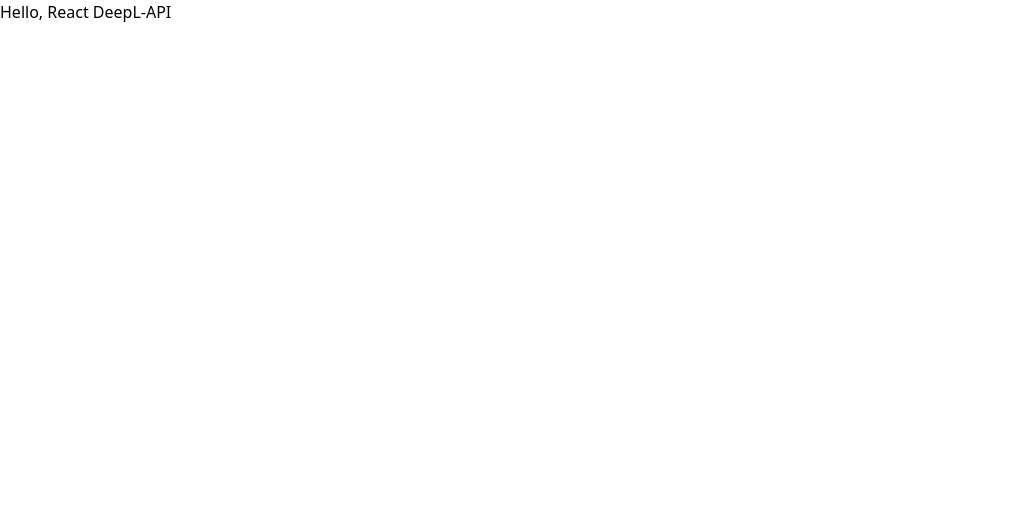
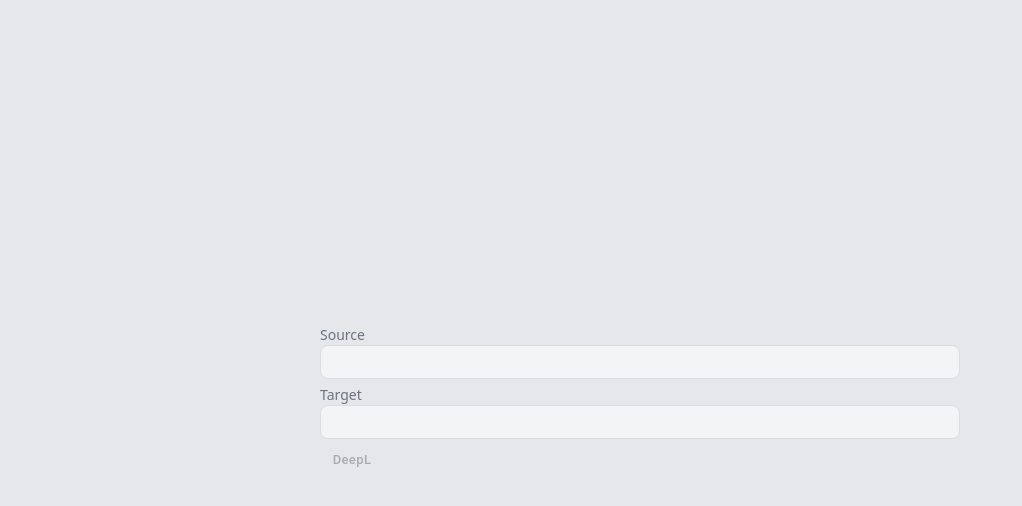
Before and after one commit to nnamm/react-deeplapi, a React (Create React App) app: page / in a window 1280 px wide. Shown: the top 506 px of the page, without its empty margins (0-1022 px from the left). Built offline with nearby package versions, Linux system fonts and the light colour scheme.

Commit message:
Feature/basic components (#1)
* Added components & funcs for  TextArea

* Added Button component

```diff
--- a/src/App.tsx
+++ b/src/App.tsx
@@ -1,9 +1,9 @@
-import React from 'react';
+import GoodThingContainer from './components/GoodThingContainer';
 
 function App() {
   return (
-    <div className="App">
-      <p>Hello, React DeepL-API</p>
+    <div className="flex justify-center items-center flex-col w-screen min-h-screen bg-gray-200">
+      <GoodThingContainer />
     </div>
   );
 }
--- /dev/null
+++ b/src/components/ExecButton.tsx
@@ -0,0 +1,21 @@
+import { FC, useContext } from 'react';
+import { GoodThingContext } from '../contexts/GoodThingContext';
+import Button from '@mui/material/Button';
+
+type ButtonProps = {
+  name: string;
+};
+
+const ExecButton: FC<ButtonProps> = ({ name }) => {
+  const { sourceText, targetText } = useContext(GoodThingContext);
+
+  return (
+    <div>
+      <Button className="focus:outline-none" disabled={targetText.length === 0} size="small" style={{ textTransform: 'none' }}>
+        {name}
+      </Button>
+    </div>
+  );
+};
+
+export default ExecButton;
--- /dev/null
+++ b/src/components/GoodThingContainer.tsx
@@ -0,0 +1,17 @@
+import GoodThingProvider from '../contexts/GoodThingContext';
+import TextArea from './TextArea';
+import ExecButton from './ExecButton';
+
+const GoodThingContainer = () => {
+  return (
+    <div className="w-1/2">
+      <GoodThingProvider>
+        <TextArea name="Source" />
+        <TextArea name="Target" />
+        <ExecButton name="DeepL" />
+      </GoodThingProvider>
+    </div>
+  );
+};
+
+export default GoodThingContainer;
--- /dev/null
+++ b/src/components/TextArea.tsx
@@ -0,0 +1,51 @@
+import React, { FC, useState, useContext } from 'react';
+import { GoodThingContext } from '../contexts/GoodThingContext';
+
+const INITROW = 1;
+
+type TextAreaProps = {
+  name: string;
+};
+
+const getRowCount = (text: string): number => {
+  const matchArray: RegExpMatchArray | null = text.match(/\n/g);
+  if (matchArray) {
+    const lineBreaks = matchArray.length + INITROW;
+    return lineBreaks < 10 ? lineBreaks : 10;
+  }
+  return INITROW;
+};
+
+const TextArea: FC<TextAreaProps> = ({ name }) => {
+  const [rowCount, setRowCount] = useState(INITROW);
+  const { sourceText, targetText, setSourceText, setTargetText } = useContext(GoodThingContext);
+
+  const sourceHandlerChange = (e: React.ChangeEvent<HTMLTextAreaElement>) => {
+    setRowCount(getRowCount(e.target.value));
+    setSourceText(e.target.value);
+  };
+  const targetHandlerChange = (e: React.ChangeEvent<HTMLTextAreaElement>) => {
+    setRowCount(getRowCount(e.target.value));
+    setTargetText(e.target.value);
+  };
+
+  return (
+    <div>
+      <div className="text-gray-500 text-sm">
+        {name === 'Source' ? <label htmlFor={name}>{name}</label> : <label htmlFor="Target">{name}</label>}
+      </div>
+      <textarea
+        aria-label="Textarea to write about what was good."
+        id={name}
+        name={name}
+        rows={rowCount}
+        value={name === 'Source' ? sourceText : targetText}
+        onChange={name === 'Source' ? (e) => sourceHandlerChange(e) : (e) => targetHandlerChange(e)}
+        className="w-full px-2 py-1 leading-6 border-solid rounded-lg bg-gray-100 focus:outline-none focus:bg-white"
+        style={{ border: 'solid 1px #ddd', resize: 'none' }}
+      />
+    </div>
+  );
+};
+
+export default TextArea;
--- /dev/null
+++ b/src/contexts/GoodThingContext.tsx
@@ -0,0 +1,32 @@
+import { FC, useState, createContext, ReactNode } from 'react';
+
+type GoodThingContextType = {
+  goodThingNumber?: number;
+  date?: string;
+  sourceText: string;
+  targetText: string;
+  setSourceText: (sourceText: string) => void;
+  setTargetText: (targetText: string) => void;
+};
+
+type Props = {
+  children: ReactNode;
+};
+
+export const GoodThingContext = createContext<GoodThingContextType>({
+  sourceText: '',
+  targetText: '',
+  setSourceText: () => ({}),
+  setTargetText: () => ({}),
+});
+
+const GoodThingProvider: FC<Props> = (props) => {
+  const { children } = props;
+  const [sourceText, setSourceText] = useState<string>('');
+  const [targetText, setTargetText] = useState<string>('');
+  const value = { sourceText, targetText, setSourceText, setTargetText };
+
+  return <GoodThingContext.Provider value={value}>{children}</GoodThingContext.Provider>;
+};
+
+export default GoodThingProvider;
```
